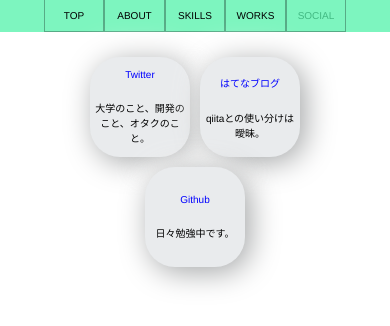
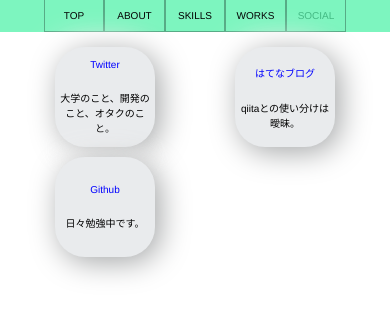
Before and after one commit to noritama73/noritama73.github.io, a Vue app in the folder myPortfolio/: page /#/social in a window 390 px wide. Shown: the top 326 px of the page. Built offline with nearby package versions, Linux system fonts and the light colour scheme.

Commit message:
0927 内容とスタイルの軽微な修正

```diff
--- a/myPortfolio/src/views/Social.vue
+++ b/myPortfolio/src/views/Social.vue
@@ -64,7 +64,7 @@
 }
 
 @media screen and (max-width: 426px) {
-  .soscial {
+  .social {
     margin: 10px 0;
     justify-content: space-between;
   }
```
Also changed, not shown: 5 other files (tests, documents, lock files or other folders).
